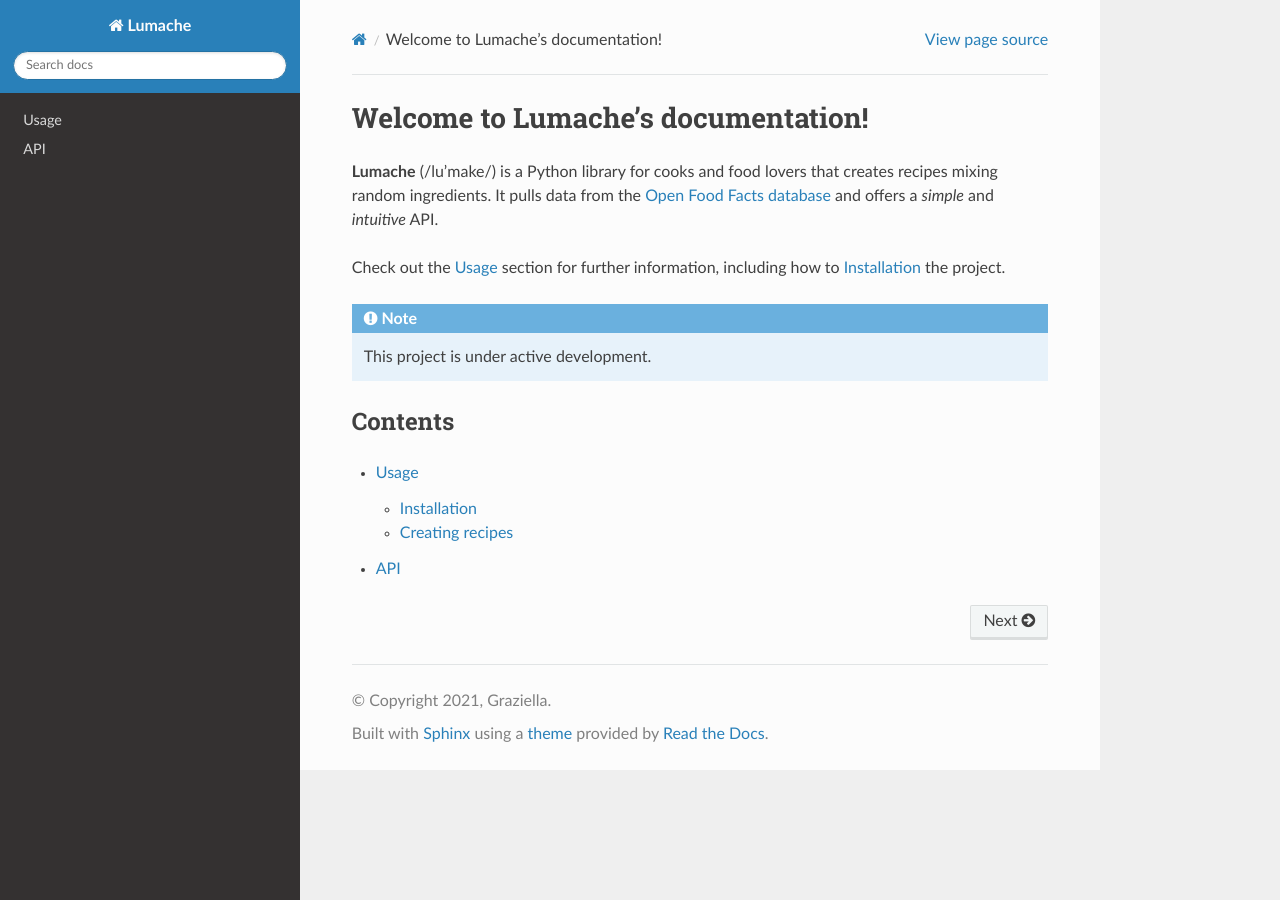
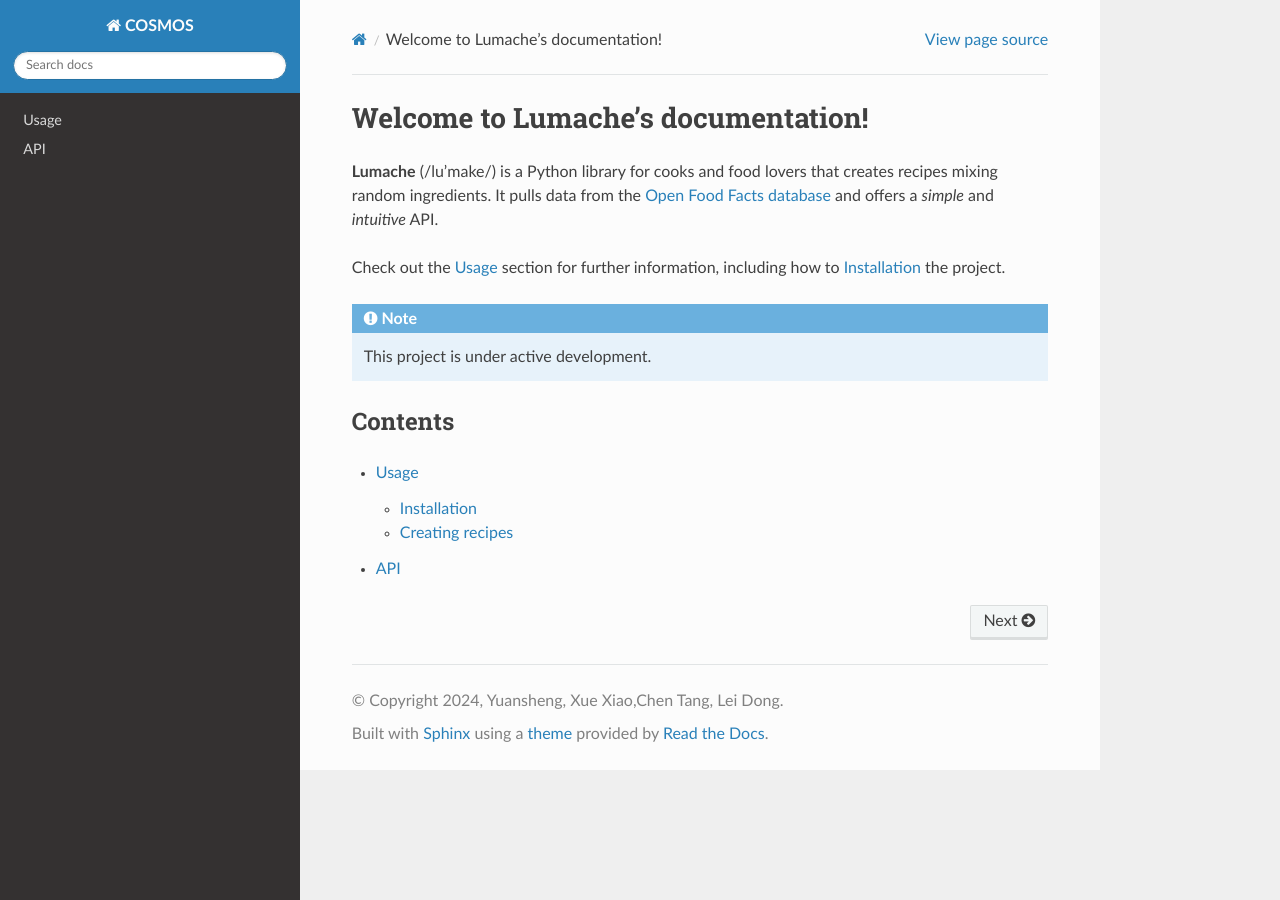
Before and after one commit to Lin-Xu-lab/COSMOS_Tutorials, a Sphinx documentation site: the page built from docs/source/index.rst, in a window 1280 px wide. Built offline with Sphinx 7.4.7 and the Read the Docs theme 3.1.0, drawn with Linux system fonts in a browser that asks for light colours.

Commit message:
Update conf.py

```diff
--- a/docs/source/conf.py
+++ b/docs/source/conf.py
@@ -2,9 +2,9 @@
 
 # -- Project information
 
-project = 'Lumache'
-copyright = '2021, Graziella'
-author = 'Graziella'
+project = 'COSMOS'
+copyright = '2024, Yuansheng, Xue Xiao,Chen Tang, Lei Dong'
+author = 'Yuansheng, Xue Xiao,Chen Tang, Lei Dong'
 
 release = '0.1'
 version = '0.1.0'
@@ -17,6 +17,7 @@
     'sphinx.ext.autodoc',
     'sphinx.ext.autosummary',
     'sphinx.ext.intersphinx',
+    'nbsphinx',
 ]
 
 intersphinx_mapping = {
```
